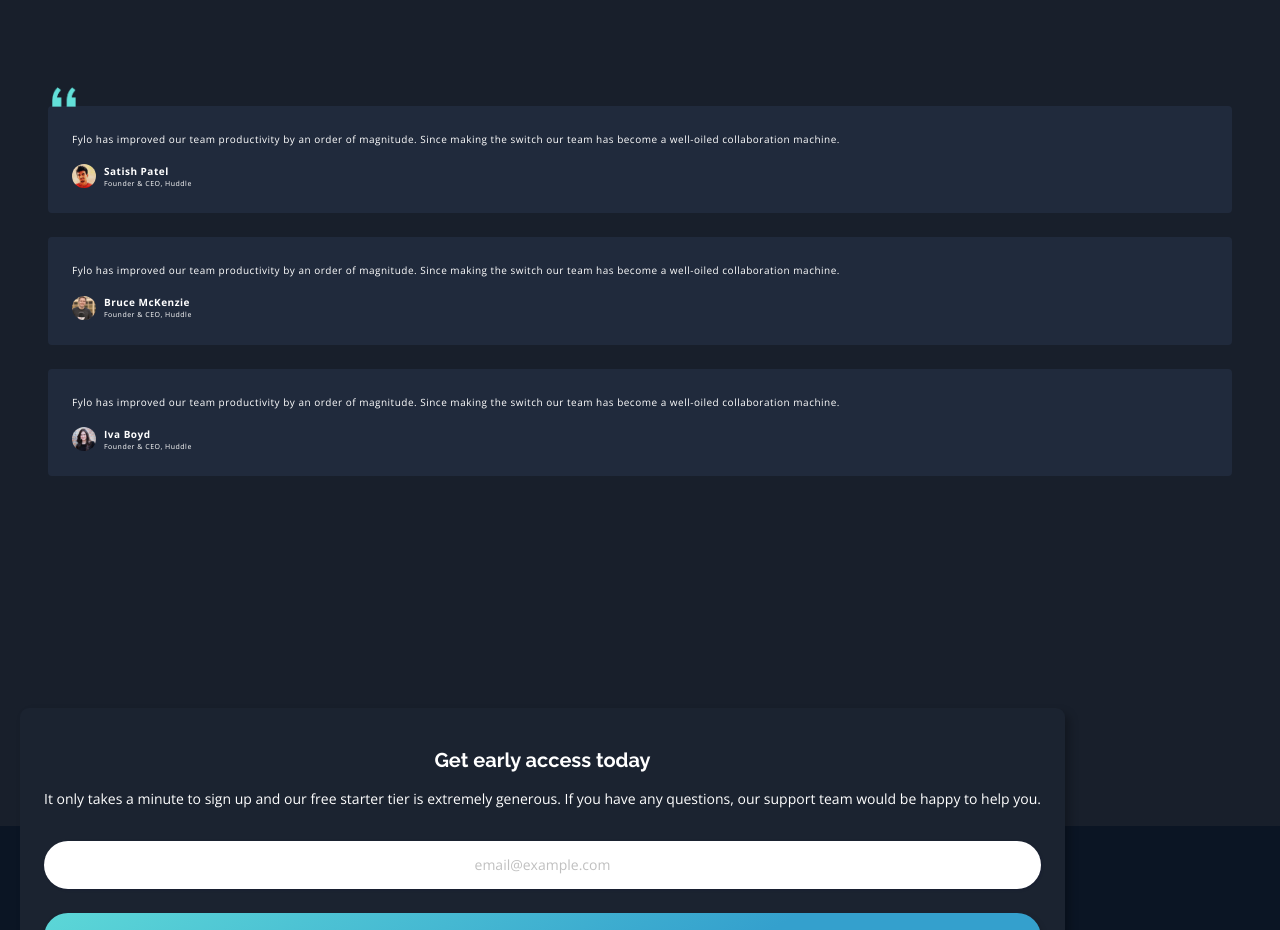
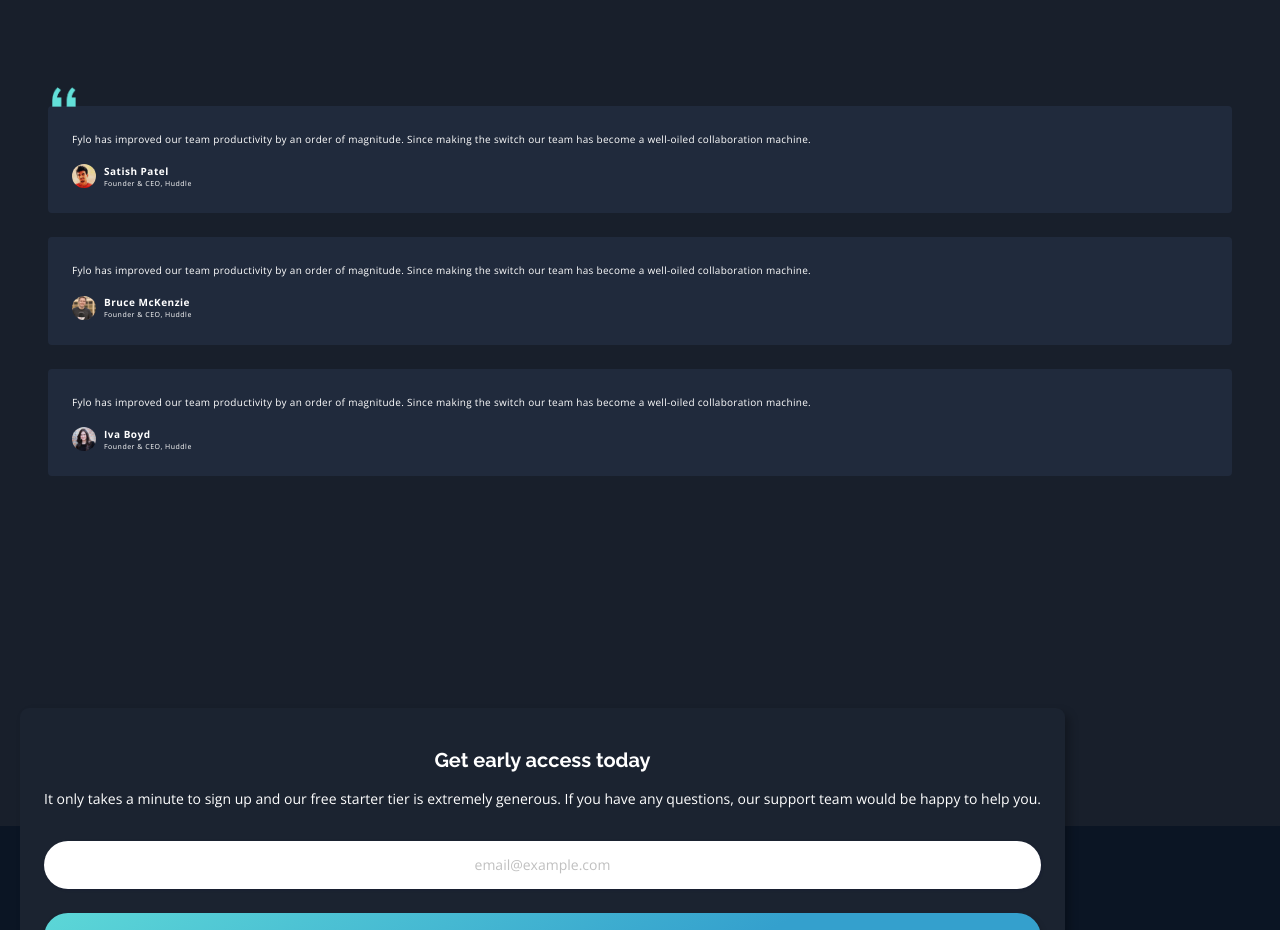
Before and after one commit to g-akca/fylo-landing-page, a React (Vite) app: page / in a window 1280 px wide. Shown: the part 2700-3630 px from the top of the page. Built offline with nearby package versions, Linux system fonts and the light colour scheme.

Commit message:
Change letter spacing in TestimonialItem

```diff
--- a/src/components/TestimonialItem.jsx
+++ b/src/components/TestimonialItem.jsx
@@ -1,7 +1,7 @@
 function TestimonialItem({ comment, avatarImg, name, position }) {
   return (
     <div className="bg-navy-800 rounded-sm p-6 flex flex-col gap-4 items-start">
-      <p className="text-[10px] leading-[180%] tracking-[0.5px]">{comment}</p>
+      <p className="text-[10px] leading-[180%] tracking-[0.3px]">{comment}</p>
 
       <div className="flex items-center gap-2">
         <img src={avatarImg} alt={name} className="w-6 aspect-square rounded-full" />
```
